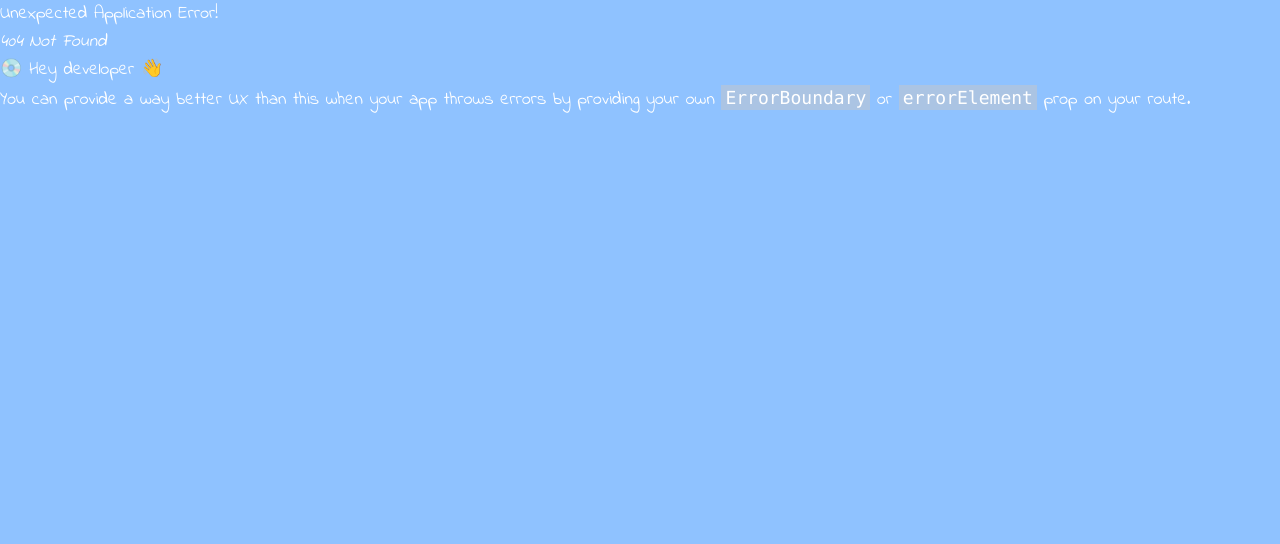
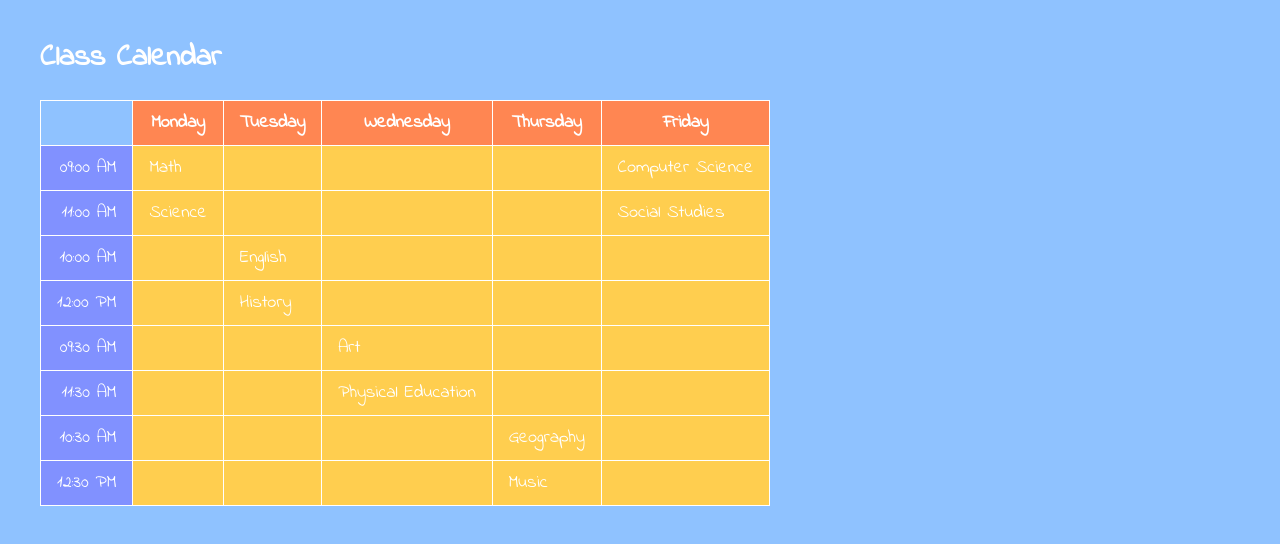
Before and after one commit to NurkaAmre/eduApp, a React (Vite) app: page /class-calendar in a window 1280 px wide. Before the commit this address had no page. Shown: the top 544 px of the page. Built offline with nearby package versions, Linux system fonts and the light colour scheme; a web font is replaced by a local one.

Commit message:
Implement class calendar component

```diff
--- /dev/null
+++ b/src/components/ClassCalendar.tsx
@@ -0,0 +1,77 @@
+import React, { useState, useEffect } from 'react';
+import axios from 'axios';
+
+interface CalendarDay {
+  day: string;
+  events: CalendarEvent[];
+}
+
+interface CalendarEvent {
+  time: string;
+  subject: string;
+}
+
+const ClassCalendar: React.FC = () => {
+  const [calendarData, setCalendarData] = useState<CalendarDay[]>([]);
+
+  useEffect(() => {
+    const fetchCalendarData = async () => {
+      try {
+        const response = await axios.get<CalendarDay[]>('/calendar.json');
+        setCalendarData(response.data);
+      } catch (error) {
+        console.error('Error fetching calendar data:', error);
+      }
+    };
+    fetchCalendarData();
+  }, []);
+
+  // Get all unique times across all events
+  const allTimes = calendarData.flatMap((day) =>
+    day.events.map((event) => event.time)
+  );
+  const uniqueTimes = [...new Set(allTimes)];
+
+  return (
+    <div className="p-10">
+      <h1 className="text-3xl font-bold mb-6">Class Calendar</h1>
+      <table className="table-auto border-collapse border border-white">
+        <thead>
+          <tr>
+            <th className="px-4 py-2 "></th>
+            {calendarData.map((day) => (
+              <th
+                key={day.day}
+                className="px-4 py-2 text-center border border-white bg-[#FF8652]"
+              >
+                {day.day}
+              </th>
+            ))}
+          </tr>
+        </thead>
+        <tbody>
+          {uniqueTimes.map((time, index) => (
+            <tr key={index}>
+              <td className="px-4 py-2 text-right border bg-[#8191FF] border-white">
+                {time}
+              </td>
+              {calendarData.map((day) => {
+                const event = day.events.find((event) => event.time === time);
+                return (
+                  <td
+                    key={`${day.day}-${time}`}
+                    className="px-4 py-2 border border-white bg-[#FFCE4F]"
+                  >
+                    {event ? event.subject : ''}
+                  </td>
+                );
+              })}
+            </tr>
+          ))}
+        </tbody>
+      </table>
+    </div>
+  );
+};
+
+export default ClassCalendar;
```
Also changed, not shown: src/main.tsx (+6 -5 lines), public/calendar.json (renamed from public/assets/calendar.json).
